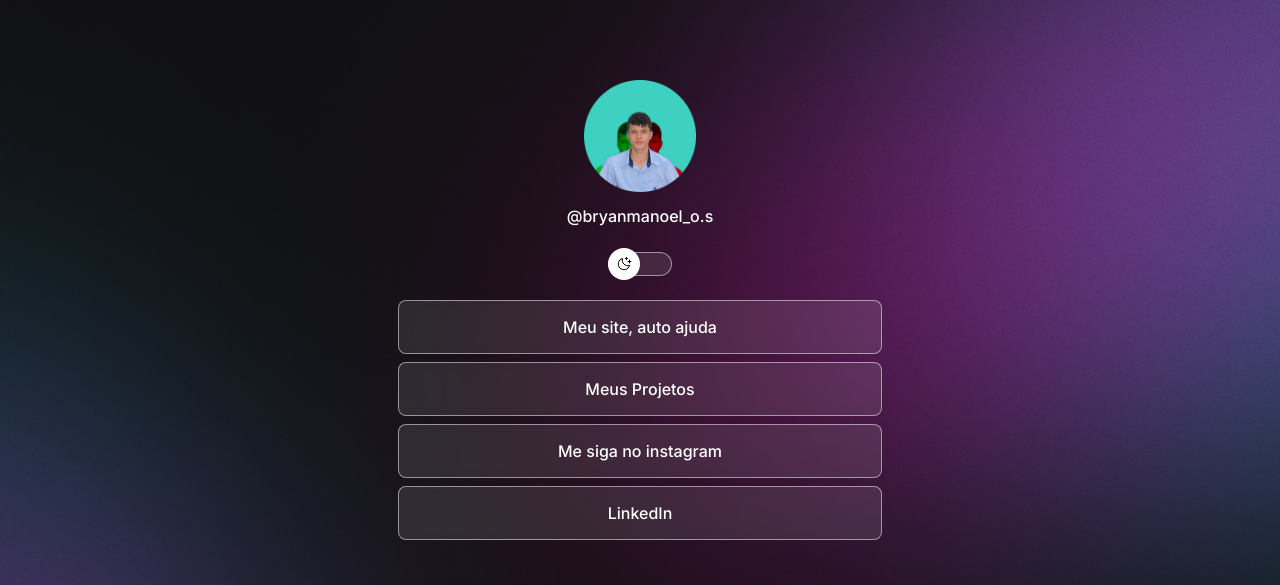
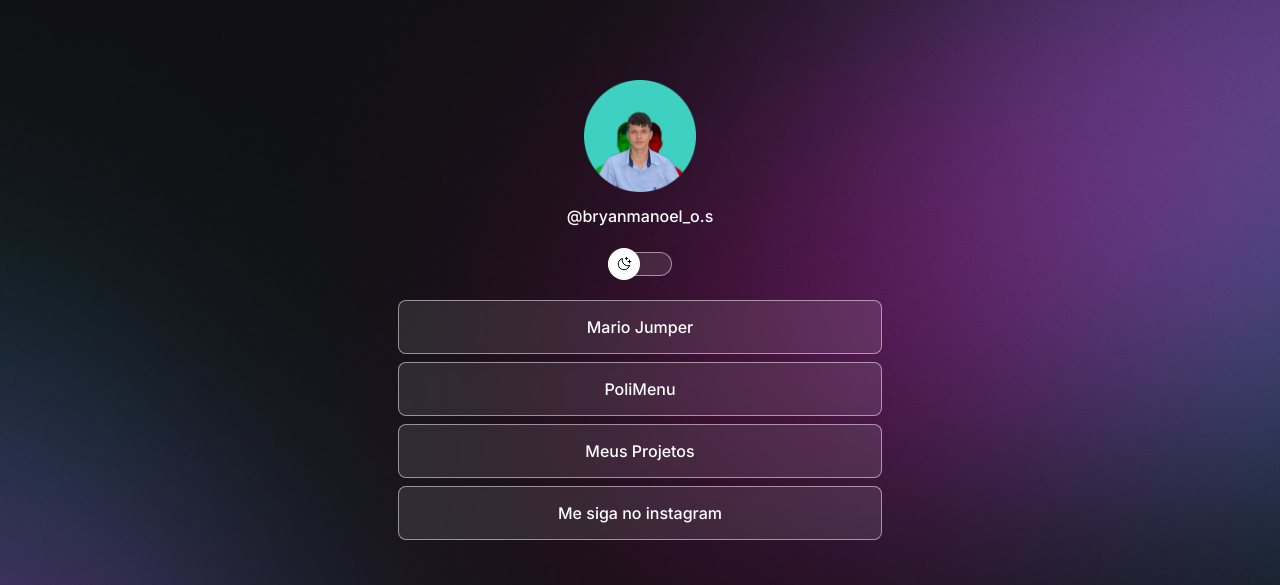
Before and after one commit to bryanmanoel23/devlinks, a plain HTML site: page index.html in a window 1280 px wide. Shown: the top 585 px of the page. Drawn offline with nearby package versions, Linux system fonts and the light colour scheme.

Commit message:
Update index.html

```diff
--- a/index.html
+++ b/index.html
@@ -23,10 +23,10 @@
             <span>
         </div>
         <ul>
-            <li><a href="#" onclick="inacabado()">Meu site, auto ajuda</a></li>
+            <li><a href="https://bryanmanoel23.github.io/Mario-Jump/#" target="_blank">Mario Jumper</a></li>
+            <li><a href="https://t6sistemas.com.br/polimenu/front-user/" target="_blank">PoliMenu</a></li>
             <li><a href="https://github.com/bryanmanoel23" target="_blank">Meus Projetos</a></li>
             <li><a href="https://instagram.com/bryanmanoel_o.s" target="_blank">Me siga no instagram</a></li>
-            <li><a href="https://www.linkedin.com/in/bryan-manoel-667a09291/" target="_blank">LinkedIn</a></li>
         </ul>
         <div id="social-icons">
 
```
